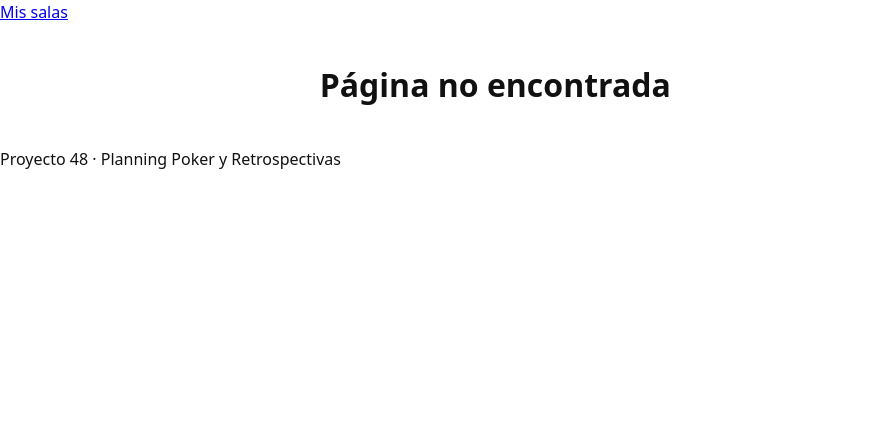
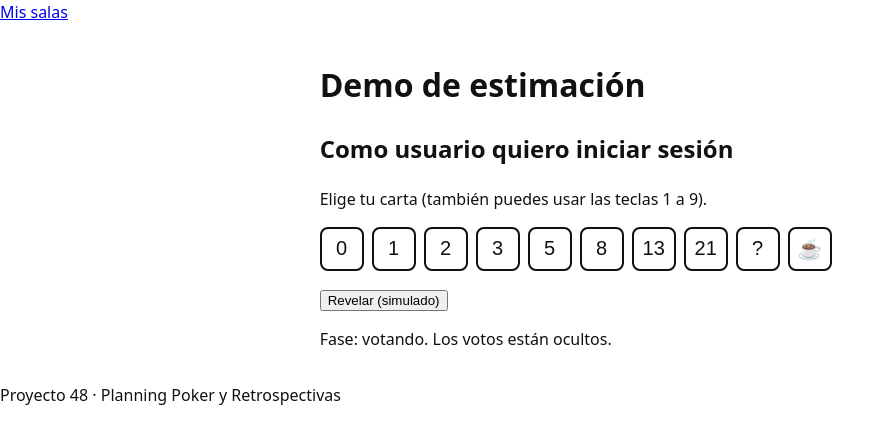
Before and after one commit to Atervolgo/48-planning-poker, a Next.js app: page /demo in a window 1280 px wide. Before the commit this address had no page. Shown: the top 444 px of the page, without its empty margins (0-894 px from the left). Built offline with nearby package versions, Linux system fonts and the light colour scheme.

Commit message:
feat(ui): mesa de cartas con fetch y estados, demo pública

```diff
--- /dev/null
+++ b/app/demo/page.tsx
@@ -0,0 +1,11 @@
+import MesaCartas from "@/components/MesaCartas";
+
+// Hito 1: demo pública, sin Firebase, con datos de ejemplo
+export default function Demo() {
+  return (
+    <>
+      <h1>Demo de estimación</h1>
+      <MesaCartas />
+    </>
+  );
+}
--- /dev/null
+++ b/public/ejemplo-estado.json
@@ -0,0 +1 @@
+{ "historia": "Como usuario quiero iniciar sesión", "votos": [3, 5, 5, 8] }
--- a/src/components/MesaCartas.tsx
+++ b/src/components/MesaCartas.tsx
@@ -1,6 +1,6 @@
 "use client"; // necesita estado y eventos del navegador
 
-import { useReducer, useEffect } from "react";
+import { useReducer, useEffect, useState } from "react";
 import { VALORES_CARTA } from "@/schemas";
 import { promedio, mediana, dispersion } from "@/services/estadisticas";
 
@@ -9,19 +9,36 @@ type Estado = { fase: "votando" | "revelada"; miVoto: number | string | null };
 type Accion = { tipo: "votar"; valor: number | string } | { tipo: "revelar" };
 
 function reducer(e: Estado, a: Accion): Estado {
-  if (a.tipo === "votar") return e.fase === "revelada" ? e : { ...e, miVoto: a.valor }; // criterio 3
+  if (a.tipo === "votar") return e.fase === "revelada" ? e : { ...e, miVoto: a.valor }; // no se vota tras revelar
   return { ...e, fase: "revelada" };
 }
 
-// Hito 1: valores de ejemplo (luego vendrán de GET /api/salas/:id/estado)
-const VOTOS_EJEMPLO = [3, 5, 5, 8];
+type Carga =
+  | { estado: "cargando" }
+  | { estado: "error" }
+  | { estado: "ok"; historia: string; votos: number[] };
 
 export default function MesaCartas() {
-  const [estado, dispatch] = useReducer(reducer, { fase: "votando", miVoto: null });
+  const [juego, dispatch] = useReducer(reducer, { fase: "votando", miVoto: null });
+  const [carga, setCarga] = useState<Carga>({ estado: "cargando" });
+  const [intento, setIntento] = useState(0);
 
-  // Atajos de teclado 1-9 (sección 5). Alternativa: los botones siempre funcionan.
+  // Hito 1: los votos de los demás vienen de un JSON de ejemplo
+  useEffect(() => {
+    let activo = true;
+    setCarga({ estado: "cargando" });
+    fetch("/ejemplo-estado.json")
+      .then((r) => (r.ok ? r.json() : Promise.reject(new Error("HTTP " + r.status))))
+      .then((d) => activo && setCarga({ estado: "ok", historia: d.historia, votos: d.votos ?? [] }))
+      .catch(() => activo && setCarga({ estado: "error" }));
+    return () => { activo = false; };
+  }, [intento]);
+
+  // Atajos 1-9 (sección 5). Se ignoran si la persona está escribiendo en un campo.
   useEffect(() => {
     const onKey = (e: KeyboardEvent) => {
+      const tag = (e.target as HTMLElement | null)?.tagName;
+      if (tag === "INPUT" || tag === "TEXTAREA" || tag === "SELECT") return;
       const n = Number(e.key);
       if (n >= 1 && n <= 9) dispatch({ tipo: "votar", valor: VALORES_CARTA[n - 1] });
     };
@@ -29,19 +46,30 @@ export default function MesaCartas() {
     return () => window.removeEventListener("keydown", onKey);
   }, []);
 
-  const todos = estado.miVoto === null ? VOTOS_EJEMPLO : [...VOTOS_EJEMPLO, estado.miVoto];
+  if (carga.estado === "cargando") return <p role="status">Cargando mesa…</p>;
+  if (carga.estado === "error")
+    return (
+      <div role="alert">
+        <p>No se pudo cargar la mesa.</p>
+        <button type="button" onClick={() => setIntento((n) => n + 1)}>Reintentar</button>
+      </div>
+    );
+  if (carga.votos.length === 0) return <p>Aún nadie ha votado. Sé la primera persona.</p>;
+
+  const todos = juego.miVoto === null ? carga.votos : [...carga.votos, juego.miVoto];
 
   return (
     <section aria-labelledby="titulo-mesa">
-      <h2 id="titulo-mesa">Elige tu carta</h2>
+      <h2 id="titulo-mesa">{carga.historia}</h2>
+      <p>Elige tu carta (también puedes usar las teclas 1 a 9).</p>
       <ul className="cartas">
         {VALORES_CARTA.map((v) => (
           <li key={String(v)}>
             <button
               type="button"
               className="carta"
-              aria-pressed={estado.miVoto === v}
-              disabled={estado.fase === "revelada"}
+              aria-pressed={juego.miVoto === v}
+              disabled={juego.fase === "revelada"}
               onClick={() => dispatch({ tipo: "votar", valor: v })}
             >
               {v}
@@ -50,13 +78,13 @@ export default function MesaCartas() {
         ))}
       </ul>
 
-      <button type="button" onClick={() => dispatch({ tipo: "revelar" })} disabled={estado.fase === "revelada"}>
+      <button type="button" onClick={() => dispatch({ tipo: "revelar" })} disabled={juego.fase === "revelada"}>
         Revelar (simulado)
       </button>
 
-      {/* aria-live: el lector de pantalla anuncia el cambio de fase (criterio 4) */}
+      {/* aria-live: el lector de pantalla anuncia el cambio de fase */}
       <p aria-live="polite">
-        {estado.fase === "votando"
+        {juego.fase === "votando"
           ? "Fase: votando. Los votos están ocultos."
           : `Fase: revelada. Promedio ${promedio(todos)?.toFixed(1)}, mediana ${mediana(todos)}, dispersión ${dispersion(todos)?.toFixed(2)}.`}
       </p>
```
